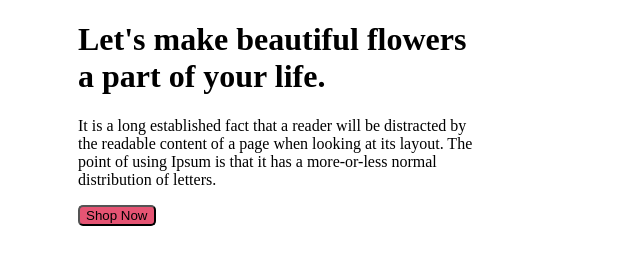
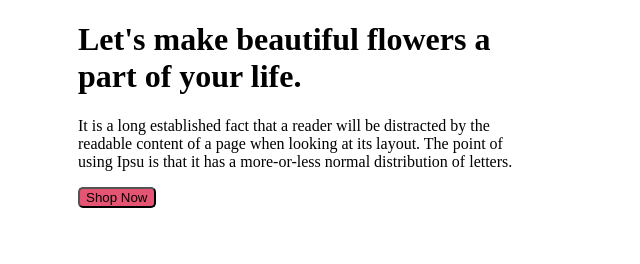
Before and after one commit to sumaiyajahan2023/my-flower-shop-assignment, a plain HTML site: page index.html in a window 1280 px wide. Shown: the whole page, without its empty margins (0-640 px from the left). Drawn offline with Linux system fonts and the light colour scheme.

Commit message:
banner created

```diff
--- a/index.html
+++ b/index.html
@@ -12,7 +12,7 @@
         <div class="banner-description">
             <h1 class="banner-title">Let's make beautiful flowers a part of your life.</h1>
             <p class="primary-text">It is a long established fact that a reader will be distracted by the readable
-                content of a page when looking at its layout. The point of using  Ipsum is that it has a
+                content of a page when looking at its layout. The point of using Ipsu is that it has a
                 more-or-less normal distribution of letters.</p>
             <button class="primary-btn">Shop Now</button>
         </div>
--- a/styles/style.css
+++ b/styles/style.css
@@ -4,5 +4,5 @@
 }
 .banner-description{
     margin-left: 70px;
-    width: 400px;
+    width: 450px;
 }
```
